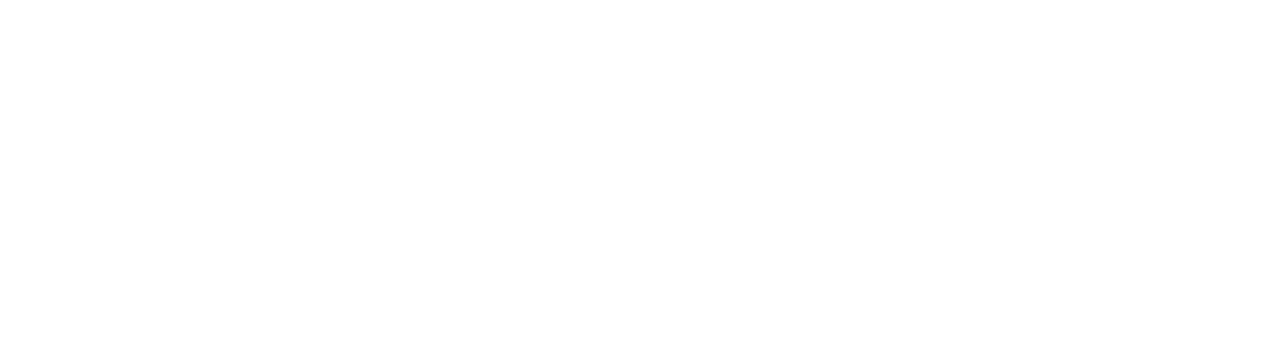
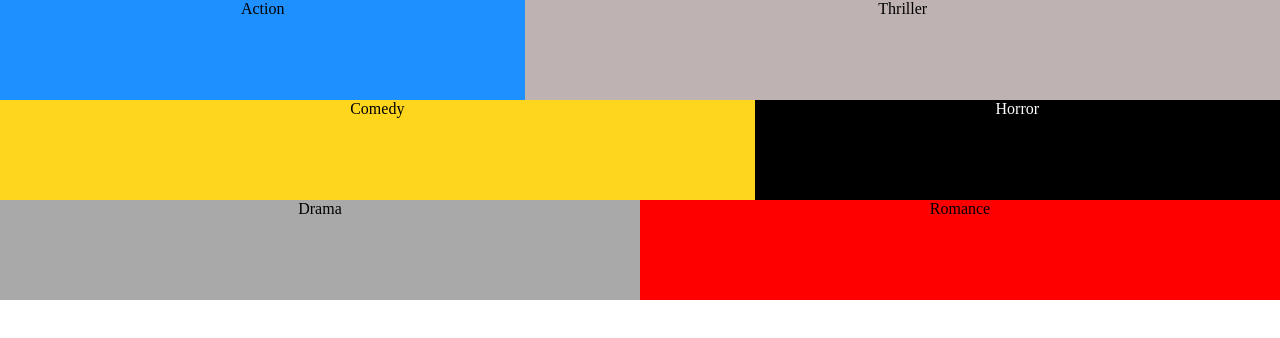
Before and after one commit to wi-fighters/43-uib-layout-out-of-ordinary-peteco83, a plain HTML site: page index.html in a window 1280 px wide. Drawn offline with Linux system fonts and the light colour scheme.

Commit message:
done ex 43

```diff
--- a/index.html
+++ b/index.html
@@ -4,9 +4,18 @@
     <meta charset="UTF-8" />
     <meta name="viewport" content="width=device-width, initial-scale=1.0" />
     <meta http-equiv="X-UA-Compatible" content="ie=edge" />
+    <link rel="stylesheet" href="style.css" />
     <title>Document</title>
   </head>
   <body>
-    <link rel="stylesheet" href="style.css" />
+    <section class="genres">
+        <div class="action">Action</div>
+        <div class="thriller">Thriller</div>
+        <div class="comedy">Comedy</div>
+        <div class="horror">Horror</div>
+        <div class="drama">Drama</div>
+        <div class="romance">Romance</div>
+    </section>
+
   </body>
 </html>
--- a/style.css
+++ b/style.css
@@ -2,3 +2,50 @@
     margin: 0;
     padding: 0;
 }
+
+.genres {
+    display: flex;
+    flex-wrap: wrap;
+    flex-direction: row;
+}
+
+div {
+    height: 100px;
+    width: 500px;
+    text-align: center;
+}
+
+.items {
+    padding-top: 40px;
+}
+
+.action {
+    background-color: dodgerblue;
+    flex-grow: 1;
+}
+
+.thriller {
+    background-color: rgb(190,178,178);
+    flex-grow: 10;
+}
+
+.comedy {
+    background-color: rgb(255, 214, 30);
+    flex-grow: 10;
+}
+
+.horror {
+    background-color: black;
+    color: white;
+    flex-grow: 1;
+}
+
+.drama {
+    background-color: darkgrey;
+    flex-grow: 1;
+}
+
+.romance {
+    background-color: red;
+    flex-grow: 1;
+}
```
